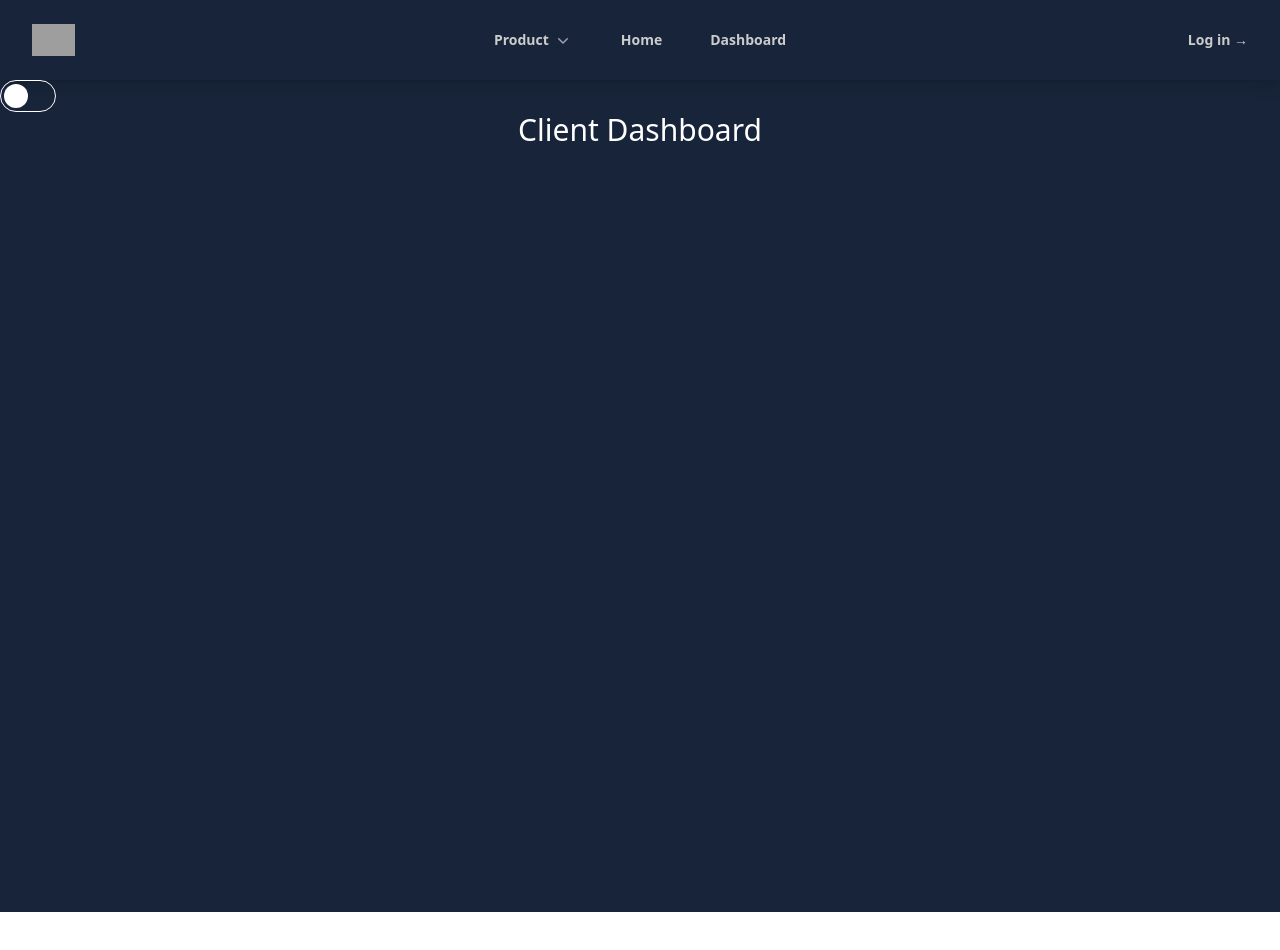
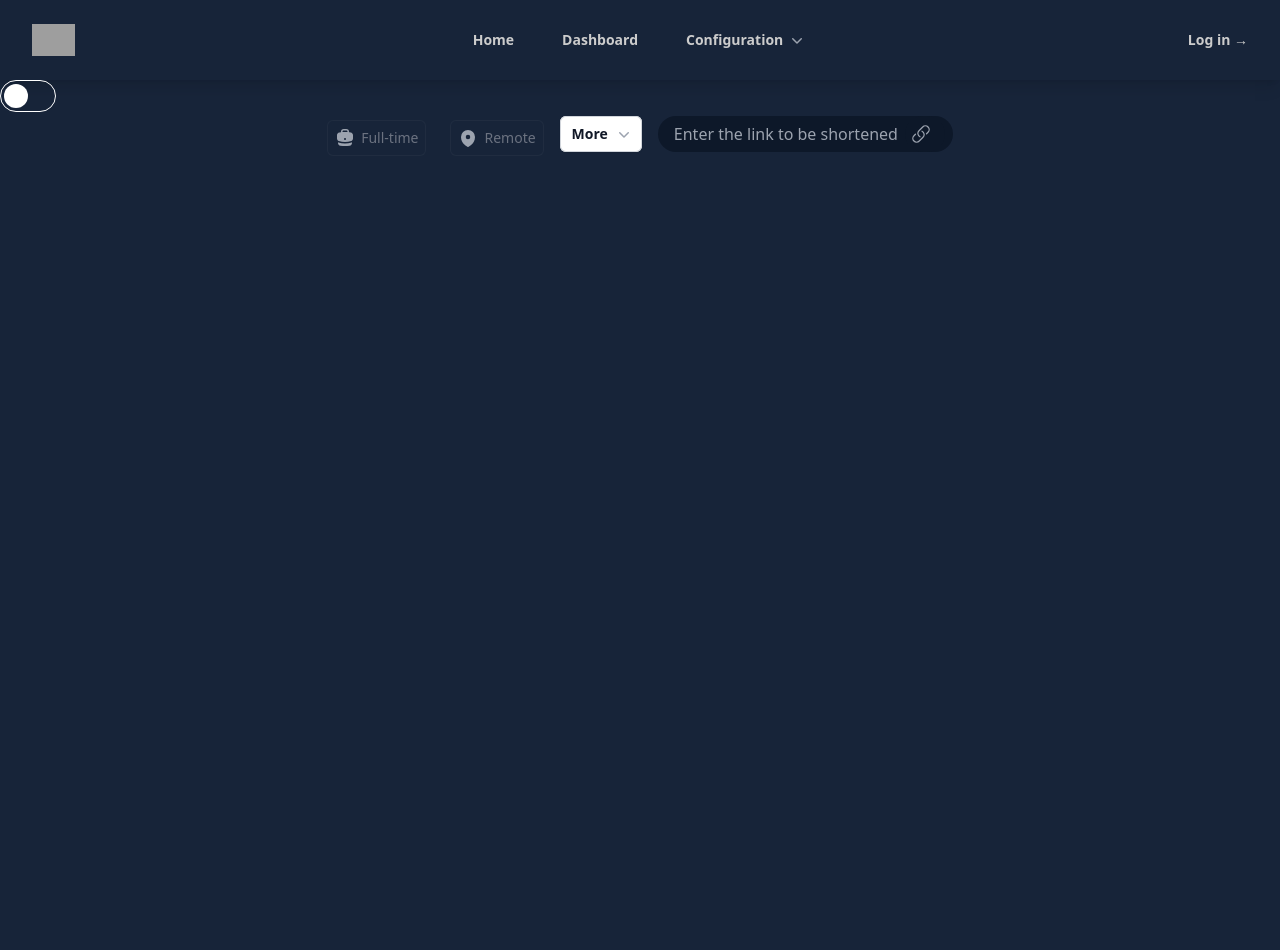
Before and after one commit to devjmv/short_link, a Vue app: page /client in a window 1280 px wide. Shown: the top 950 px of the page. Before the commit the page ends 912 px from the top, so only its background shows below. Built offline with nearby package versions, Linux system fonts and the light colour scheme; grey boxes are pictures that could not be loaded.

Commit message:
add client head and update NavBar

```diff
--- a/src/components/global/EnterLink.vue
+++ b/src/components/global/EnterLink.vue
@@ -1,20 +1,14 @@
 <script setup>
-import IconConf from '../icons/IconConf.vue';
-import IconLink from '../icons/IconLink.vue';
+import { LinkIcon, } from '@heroicons/vue/24/solid';
 
 </script>
 
 <template>
-    <div class='flex items-start justify-center min-h-screen dark:bg-bgdark'>
-        <div class="flex rounded-full bg-bglight dark:bg-dark px-2 w-full max-w-[600px]">
-            <button class="self-center flex p-1 cursor-pointer bg-bglight dark:bg-dark">
-                <IconConf color="#828282" />
-            </button>
-            <input type="text" class="w-full flex bg-transparent pl-2 text-dark dark:text-light outline-0"
-                placeholder="Search name movie or select options" />
-            <button type="submit" class="relative p-2 bg-bglight dark:bg-dark rounded-full">
-                <IconLink :color="'#828282'" />
-            </button>
-        </div>
+    <div class="flex rounded-full bg-bglight dark:bg-dark px-2 w-full max-w-[600px]">
+        <input type="text" class="w-full flex bg-transparent pl-2 text-dark dark:text-light outline-0"
+            placeholder="Enter the link to be shortened" />
+        <button type="submit" class="relative p-2 bg-bglight dark:bg-dark rounded-full">
+            <LinkIcon class="-ml-0.5 mr-1.5 h-5 w-5 text-dark dark:text-gray-400" aria-hidden="true" />
+        </button>
     </div>
 </template>
--- a/src/components/icons/IconConf.vue
+++ /dev/null
@@ -1,22 +0,0 @@
-<script setup>
-const props = defineProps({
-    color: String
-})
-</script>
-<template>
-    <svg width="30px" height="30px" viewBox="0 0 24 24" fill="none" xmlns="http://www.w3.org/2000/svg">
-        <g id="SVGRepo_bgCarrier" stroke-width="0" />
-        <g id="SVGRepo_tracerCarrier" stroke-linecap="round" stroke-linejoin="round" />
-        <g id="SVGRepo_iconCarrier">
-            <path fill-rule="evenodd" clip-rule="evenodd"
-                d="M11.567 9.8895C12.2495 8.90124 12.114 7.5637 11.247 6.7325C10.3679 5.88806 9.02339 5.75928 7.99998 6.4215C7.57983 6.69308 7.25013 7.0837 7.05298 7.5435C6.85867 7.99881 6.80774 8.50252 6.90698 8.9875C7.00665 9.47472 7.25054 9.92071 7.60698 10.2675C7.97021 10.6186 8.42786 10.8563 8.92398 10.9515C9.42353 11.049 9.94062 11.0001 10.413 10.8105C10.8798 10.6237 11.2812 10.3033 11.567 9.8895Z"
-                :stroke="props.color" stroke-width="1.5" stroke-linecap="round" stroke-linejoin="round" />
-            <path fill-rule="evenodd" clip-rule="evenodd"
-                d="M12.433 17.8895C11.7504 16.9012 11.886 15.5637 12.753 14.7325C13.6321 13.8881 14.9766 13.7593 16 14.4215C16.4202 14.6931 16.7498 15.0837 16.947 15.5435C17.1413 15.9988 17.1922 16.5025 17.093 16.9875C16.9933 17.4747 16.7494 17.9207 16.393 18.2675C16.0298 18.6186 15.5721 18.8563 15.076 18.9515C14.5773 19.0481 14.0614 18.9988 13.59 18.8095C13.1222 18.6234 12.7197 18.3034 12.433 17.8895V17.8895Z"
-                :stroke="props.color" stroke-width="1.5" stroke-linecap="round" stroke-linejoin="round" />
-            <path
-                d="M12 7.75049C11.5858 7.75049 11.25 8.08627 11.25 8.50049C11.25 8.9147 11.5858 9.25049 12 9.25049V7.75049ZM19 9.25049C19.4142 9.25049 19.75 8.9147 19.75 8.50049C19.75 8.08627 19.4142 7.75049 19 7.75049V9.25049ZM6.857 9.25049C7.27121 9.25049 7.607 8.9147 7.607 8.50049C7.607 8.08627 7.27121 7.75049 6.857 7.75049V9.25049ZM5 7.75049C4.58579 7.75049 4.25 8.08627 4.25 8.50049C4.25 8.9147 4.58579 9.25049 5 9.25049V7.75049ZM12 17.2505C12.4142 17.2505 12.75 16.9147 12.75 16.5005C12.75 16.0863 12.4142 15.7505 12 15.7505V17.2505ZM5 15.7505C4.58579 15.7505 4.25 16.0863 4.25 16.5005C4.25 16.9147 4.58579 17.2505 5 17.2505V15.7505ZM17.143 15.7505C16.7288 15.7505 16.393 16.0863 16.393 16.5005C16.393 16.9147 16.7288 17.2505 17.143 17.2505V15.7505ZM19 17.2505C19.4142 17.2505 19.75 16.9147 19.75 16.5005C19.75 16.0863 19.4142 15.7505 19 15.7505V17.2505ZM12 9.25049H19V7.75049H12V9.25049ZM6.857 7.75049H5V9.25049H6.857V7.75049ZM12 15.7505H5V17.2505H12V15.7505ZM17.143 17.2505H19V15.7505H17.143V17.2505Z"
-                :fill="props.color" />
-        </g>
-    </svg>
-</template>
--- a/src/components/icons/IconLink.vue
+++ /dev/null
@@ -1,12 +0,0 @@
-<script setup>
-const props = defineProps({
-    color: String
-})
-</script>
-<template>
-    <svg width="30px" height="30px" viewBox="0 0 24 24" fill="none" xmlns="http://www.w3.org/2000/svg">
-        <path
-            d="M9.16488 17.6505C8.92513 17.8743 8.73958 18.0241 8.54996 18.1336C7.62175 18.6695 6.47816 18.6695 5.54996 18.1336C5.20791 17.9361 4.87912 17.6073 4.22153 16.9498C3.56394 16.2922 3.23514 15.9634 3.03767 15.6213C2.50177 14.6931 2.50177 13.5495 3.03767 12.6213C3.23514 12.2793 3.56394 11.9505 4.22153 11.2929L7.04996 8.46448C7.70755 7.80689 8.03634 7.47809 8.37838 7.28062C9.30659 6.74472 10.4502 6.74472 11.3784 7.28061C11.7204 7.47809 12.0492 7.80689 12.7068 8.46448C13.3644 9.12207 13.6932 9.45086 13.8907 9.7929C14.4266 10.7211 14.4266 11.8647 13.8907 12.7929C13.7812 12.9825 13.6314 13.1681 13.4075 13.4078M10.5919 10.5922C10.368 10.8319 10.2182 11.0175 10.1087 11.2071C9.57284 12.1353 9.57284 13.2789 10.1087 14.2071C10.3062 14.5492 10.635 14.878 11.2926 15.5355C11.9502 16.1931 12.279 16.5219 12.621 16.7194C13.5492 17.2553 14.6928 17.2553 15.621 16.7194C15.9631 16.5219 16.2919 16.1931 16.9495 15.5355L19.7779 12.7071C20.4355 12.0495 20.7643 11.7207 20.9617 11.3787C21.4976 10.4505 21.4976 9.30689 20.9617 8.37869C20.7643 8.03665 20.4355 7.70785 19.7779 7.05026C19.1203 6.39267 18.7915 6.06388 18.4495 5.8664C17.5212 5.3305 16.3777 5.3305 15.4495 5.8664C15.2598 5.97588 15.0743 6.12571 14.8345 6.34955"
-            :stroke="props.color" stroke-width="2" stroke-linecap="round" />
-    </svg>
-</template>
--- a/src/components/layout/NavBar.vue
+++ b/src/components/layout/NavBar.vue
@@ -61,10 +61,14 @@ const mobileMenuOpen = ref(false)
             </button>
         </div>
         <PopoverGroup class="hidden lg:flex lg:gap-x-12">
+            <RouterLink v-for="item in menu" :key="item.name" :to="item.href"
+                class="text-sm font-semibold leading-6 text-dark dark:text-light">
+                {{ item.name }}
+            </RouterLink>
             <Popover class="relative">
                 <PopoverButton
                     class="flex items-center gap-x-1 text-sm font-semibold leading-6 text-dark dark:text-light">
-                    Product
+                    Configuration
                     <ChevronDownIcon class="h-5 w-5 flex-none text-gray-400" aria-hidden="true" />
                 </PopoverButton>
 
@@ -101,10 +105,6 @@ const mobileMenuOpen = ref(false)
                     </PopoverPanel>
                 </transition>
             </Popover>
-            <RouterLink v-for="item in menu" :key="item.name" :to="item.href"
-                class="text-sm font-semibold leading-6 text-dark dark:text-light">
-                {{ item.name }}
-            </RouterLink>
         </PopoverGroup>
         <LogIn :hidde="true" />
     </nav>
@@ -140,13 +140,14 @@ const mobileMenuOpen = ref(false)
                                     {{ item.name }}</DisclosureButton>
                             </DisclosurePanel>
                         </Disclosure>
-                        <RouterLink v-for="item in menu" :key="item.name" :to="item.href" @click="mobileMenuOpen = false"
+                        <RouterLink v-for="item in menu" :key="item.name" :to="item.href"
+                            @click="mobileMenuOpen = false"
                             class="-mx-3 block rounded-lg px-3 py-2 text-base font-semibold leading-7 text-gray-900 hover:bg-gray-50">
                             {{ item.name }}
                         </RouterLink>
                     </div>
                     <div class="py-6">
-                        <LogIn/>
+                        <LogIn />
                     </div>
                 </div>
             </div>
--- /dev/null
+++ b/src/components/view/client/ClientHead.vue
@@ -0,0 +1,58 @@
+<script setup>
+import {
+  BriefcaseIcon,
+  ChevronDownIcon,
+  MapPinIcon,
+} from '@heroicons/vue/20/solid'
+import { Menu, MenuButton, MenuItem, MenuItems } from '@headlessui/vue'
+import EnterLink from '@/components/global/EnterLink.vue';
+</script>
+
+<template>
+  <div class='flex items-start justify-center dark:bg-bgdark'>
+    <div class="lg:flex lg:items-center lg:justify-between">
+      <div class="min-w-0 flex-1">
+        <div class="mt-1 flex flex-col sm:mt-0 sm:flex-row sm:flex-wrap sm:space-x-6">
+          <div
+            class="mt-2 p-2 rounded-md ring-1 ring-inset ring-gray-500/10 flex items-center text-sm text-dark dark:text-gray-500 hover:text-bglight hover:bg-gray-400 dark:hover:bg-dark">
+            <BriefcaseIcon class="mr-1.5 h-5 w-5 flex-shrink-0 text-dark dark:text-gray-400" aria-hidden="true" />
+            Full-time
+          </div>
+          <div
+            class="mt-2 p-2 rounded-md ring-1 ring-inset ring-gray-500/10 flex items-center text-sm text-dark dark:text-gray-500 hover:text-bglight hover:bg-dark">
+            <MapPinIcon class="mr-1.5 h-5 w-5 flex-shrink-0 text-gray-400" aria-hidden="true" />
+            Remote
+          </div>
+        </div>
+      </div>
+      <div class="mt-5 flex lg:ml-4 lg:mt-0">
+        <!-- Dropdown -->
+        <Menu as="div" class="relative">
+          <MenuButton
+            class="inline-flex items-center rounded-md bg-white px-3 py-2 text-sm font-semibold text-gray-900 shadow-sm ring-1 ring-inset ring-gray-300 hover:ring-gray-400">
+            More
+            <ChevronDownIcon class="-mr-1 ml-1.5 h-5 w-5 text-gray-400" aria-hidden="true" />
+          </MenuButton>
+
+          <transition enter-active-class="transition ease-out duration-200"
+            enter-from-class="transform opacity-0 scale-95" enter-to-class="transform opacity-100 scale-100"
+            leave-active-class="transition ease-in duration-75" leave-from-class="transform opacity-100 scale-100"
+            leave-to-class="transform opacity-0 scale-95">
+            <MenuItems
+              class="absolute right-0 z-10 -mr-1 mt-2 w-48 origin-top-right rounded-md bg-white py-1 shadow-lg ring-1 ring-black ring-opacity-5 focus:outline-none">
+              <MenuItem v-slot="{ active }">
+              <a href="#" :class="[active ? 'bg-gray-100' : '', 'block px-4 py-2 text-sm text-gray-700']">Edit</a>
+              </MenuItem>
+              <MenuItem v-slot="{ active }">
+              <a href="#" :class="[active ? 'bg-gray-100' : '', 'block px-4 py-2 text-sm text-gray-700']">View</a>
+              </MenuItem>
+            </MenuItems>
+          </transition>
+        </Menu>
+      </div>
+      <div class="mt-5 flex lg:ml-4 lg:mt-0">
+        <EnterLink />
+      </div>
+    </div>
+  </div>
+</template>
--- a/src/views/ClientView.vue
+++ b/src/views/ClientView.vue
@@ -1,8 +1,12 @@
 <script setup>
+import ClientHead from '@/components/view/client/ClientHead.vue';
+
+
 </script>
 
 <template>
-  <div class='flex items-start justify-center min-h-screen dark:bg-bgdark'>
-    <h1 class="text-3xl tect-dark dark:text-white">Client Dashboard</h1>
+  <ClientHead />
+  <div class=" min-h-screen">
+
   </div>
 </template>
--- a/src/views/ShortenView.vue
+++ b/src/views/ShortenView.vue
@@ -5,5 +5,7 @@ import HeadBanner from '@/components/view/shorten/HeadBanner.vue';
 
 <template>
   <HeadBanner />
-  <EnterLink />
+  <div class='flex items-start justify-center min-h-screen dark:bg-bgdark'>
+    <EnterLink />
+  </div>
 </template>
```
